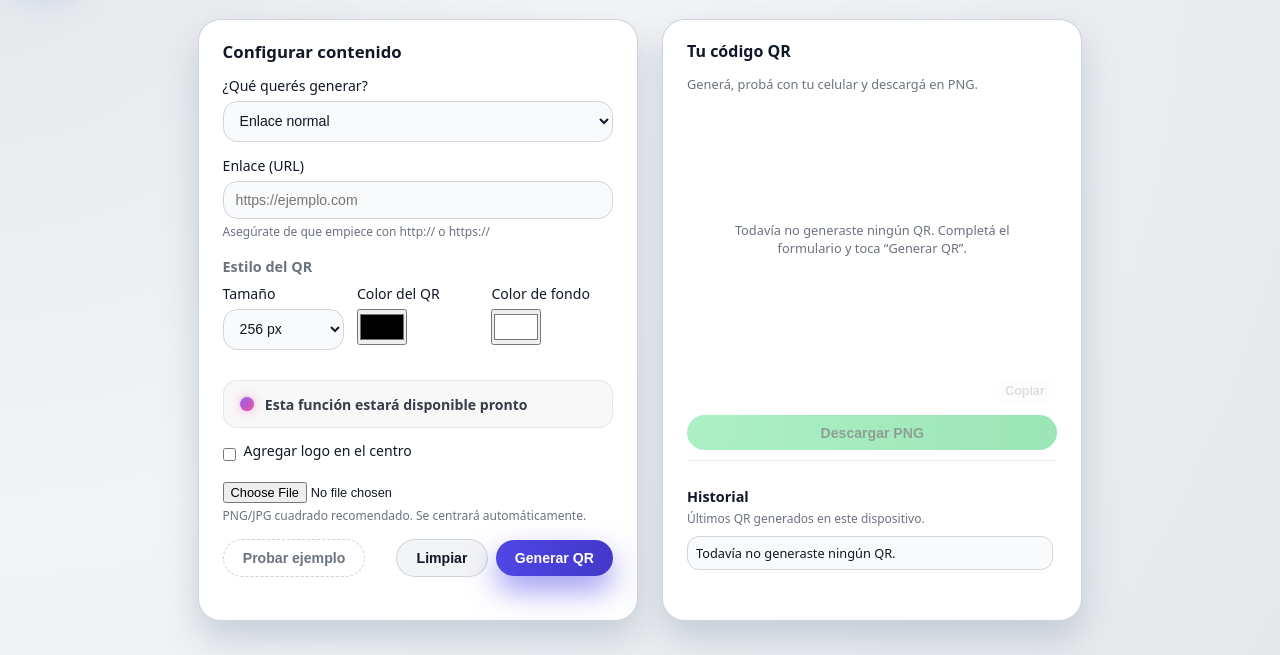
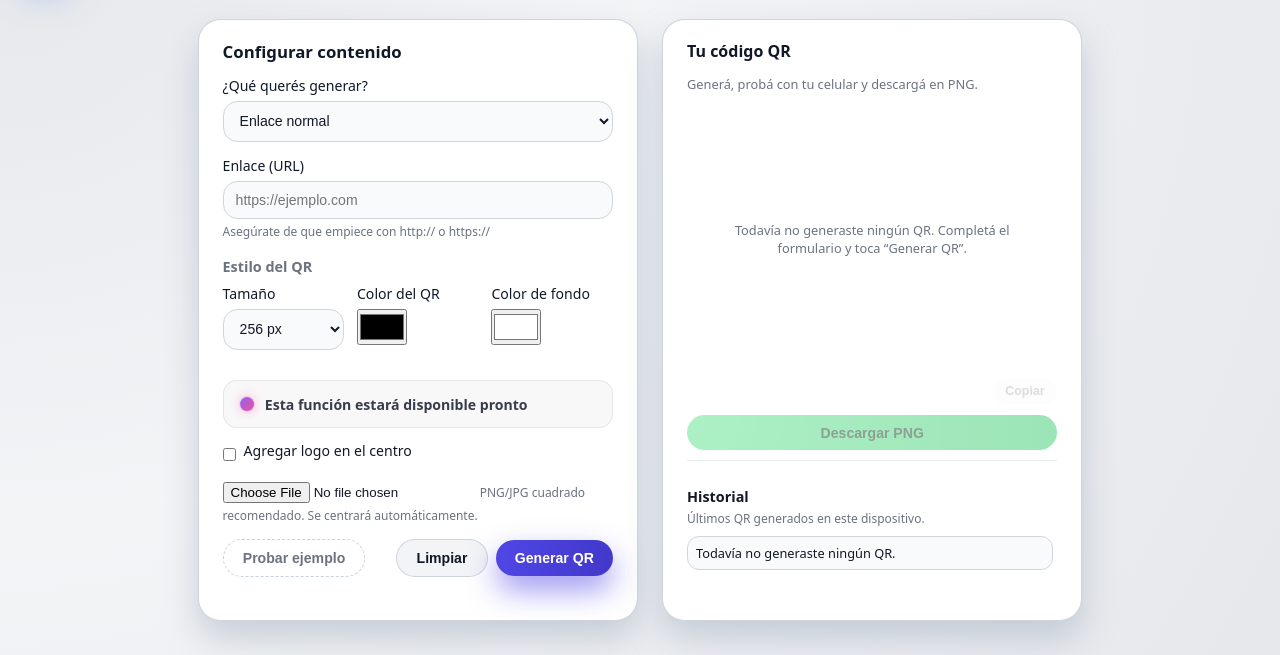
Before and after one commit to Nelson242004/qr-generator, a plain HTML site: page index.html in a window 1280 px wide. Shown: the part 85-740 px from the top of the page. Drawn offline with Linux system fonts and the light colour scheme.

Commit message:
Update styles.css

```diff
--- a/styles.css
+++ b/styles.css
@@ -326,9 +326,13 @@ input[type="color"] {
 }
 
 /* Logo preview ----------------------------------------------------------- */
-.logo-upload-group input[type="file"] {
-  width: 100%;
-  font-size: 0.8rem;
+.logo-upload-group.hidden {
+  display: none !important;
+}
+
+#logoCheckbox:disabled {
+  opacity: 0.4;
+  cursor: not-allowed;
 }
 
 .logo-preview {
```
